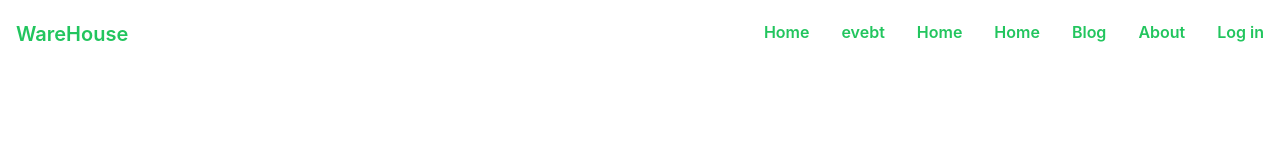
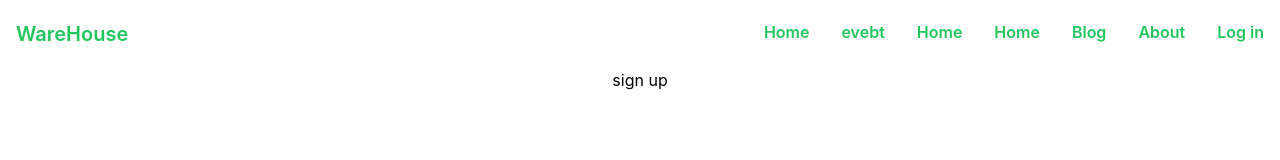
Before and after one commit to Abdur-Rahman-Argon/bike-werhouse, a React (Create React App) app: page /signup in a window 1280 px wide. Shown: the top 160 px of the page. Built offline with nearby package versions, Linux system fonts and the light colour scheme.

Commit message:
log in components

```diff
--- a/src/App.js
+++ b/src/App.js
@@ -2,6 +2,8 @@ import "./App.css";
 import { Route, Routes } from "react-router-dom";
 import Headers from "./components/Headers/Headers";
 import Home from "./components/Home/Home";
+import LogIn from "./components/LogIn/LogIn";
+import SignUp from "./components/SignUp/SignUp";
 
 function App() {
   return (
@@ -10,6 +12,8 @@ function App() {
 
       <Routes>
         <Route path="/" element={<Home></Home>}></Route>
+        <Route path="/signup" element={<SignUp></SignUp>}></Route>
+        <Route path="/login" element={<LogIn></LogIn>}></Route>
       </Routes>
     </div>
   );
--- a/src/components/Headers/Headers.js
+++ b/src/components/Headers/Headers.js
@@ -35,8 +35,7 @@ const Headers = () => {
           {" "}
           About
         </Link>
-        <Link className="mx-4 font-semibold text-green-500" to="/">
-          {" "}
+        <Link className="mx-4 font-semibold text-green-500" to="/login">
           Log in
         </Link>
       </div>
--- /dev/null
+++ b/src/components/LogIn/LogIn.js
@@ -0,0 +1,11 @@
+import React from "react";
+
+const LogIn = () => {
+  return (
+    <div>
+      <h1>log in</h1>
+    </div>
+  );
+};
+
+export default LogIn;
--- /dev/null
+++ b/src/components/SignUp/SignUp.js
@@ -0,0 +1,11 @@
+import React from "react";
+
+const SignUp = () => {
+  return (
+    <div>
+      <h2>sign up</h2>
+    </div>
+  );
+};
+
+export default SignUp;
```
